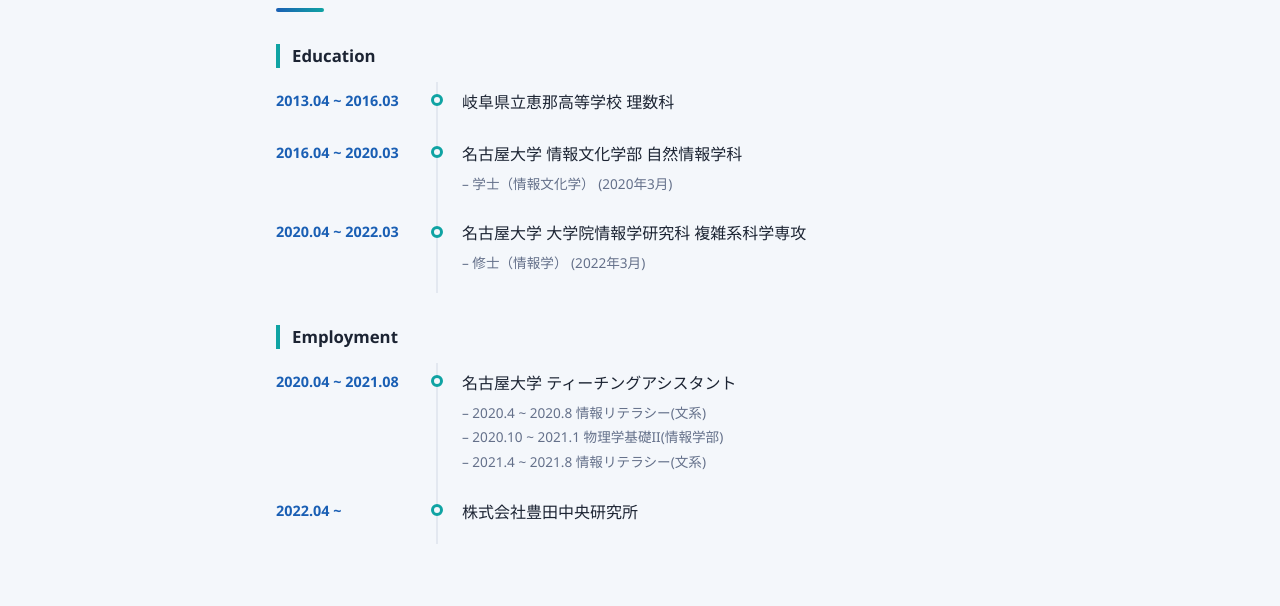
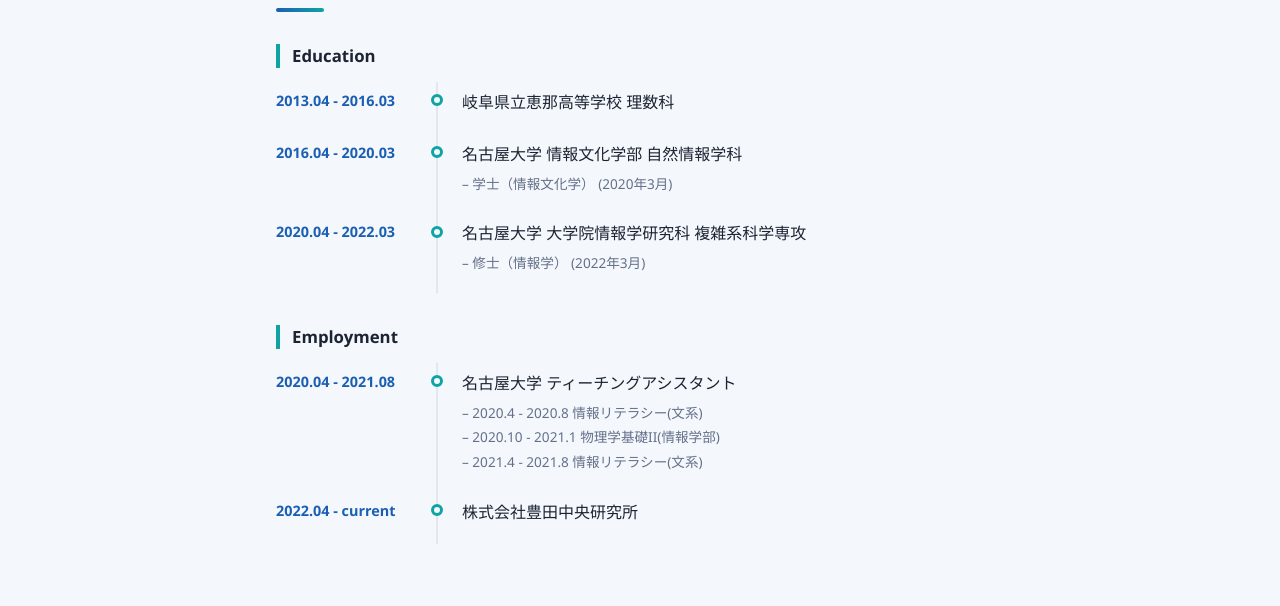
Before and after one commit to TaguchiYuma/web, a Jekyll site: the page built from docs/index.md, in a window 1280 px wide and 900 px high, scrolled down 3583 px. Shown: the part 169-775 px from the top of the window. Built offline with Jekyll 4.4.1, drawn with Linux system fonts in a browser that asks for light colours.

Commit message:
Update index.md

```diff
--- a/docs/index.md
+++ b/docs/index.md
@@ -49,26 +49,26 @@
 
 ### Education
 
-2013.04 ~ 2016.03
+2013.04 - 2016.03
 : 岐阜県立恵那高等学校 理数科
 
-2016.04 ~ 2020.03
+2016.04 - 2020.03
 : 名古屋大学 情報文化学部 自然情報学科
   - 学士（情報文化学） (2020年3月)
 
-2020.04 ~ 2022.03
+2020.04 - 2022.03
 : 名古屋大学 大学院情報学研究科 複雑系科学専攻
   - 修士（情報学） (2022年3月)
 
 ### Employment
 
-2020.04 ~ 2021.08
+2020.04 - 2021.08
 : 名古屋大学 ティーチングアシスタント
-  - 2020.4 ~ 2020.8 情報リテラシー(文系)
-  - 2020.10 ~ 2021.1 物理学基礎II(情報学部)
-  - 2021.4 ~ 2021.8 情報リテラシー(文系)
+  - 2020.4 - 2020.8 情報リテラシー(文系)
+  - 2020.10 - 2021.1 物理学基礎II(情報学部)
+  - 2021.4 - 2021.8 情報リテラシー(文系)
 
-2022.04 ~
+2022.04 - current
 : 株式会社豊田中央研究所
 
 ## Links
```
